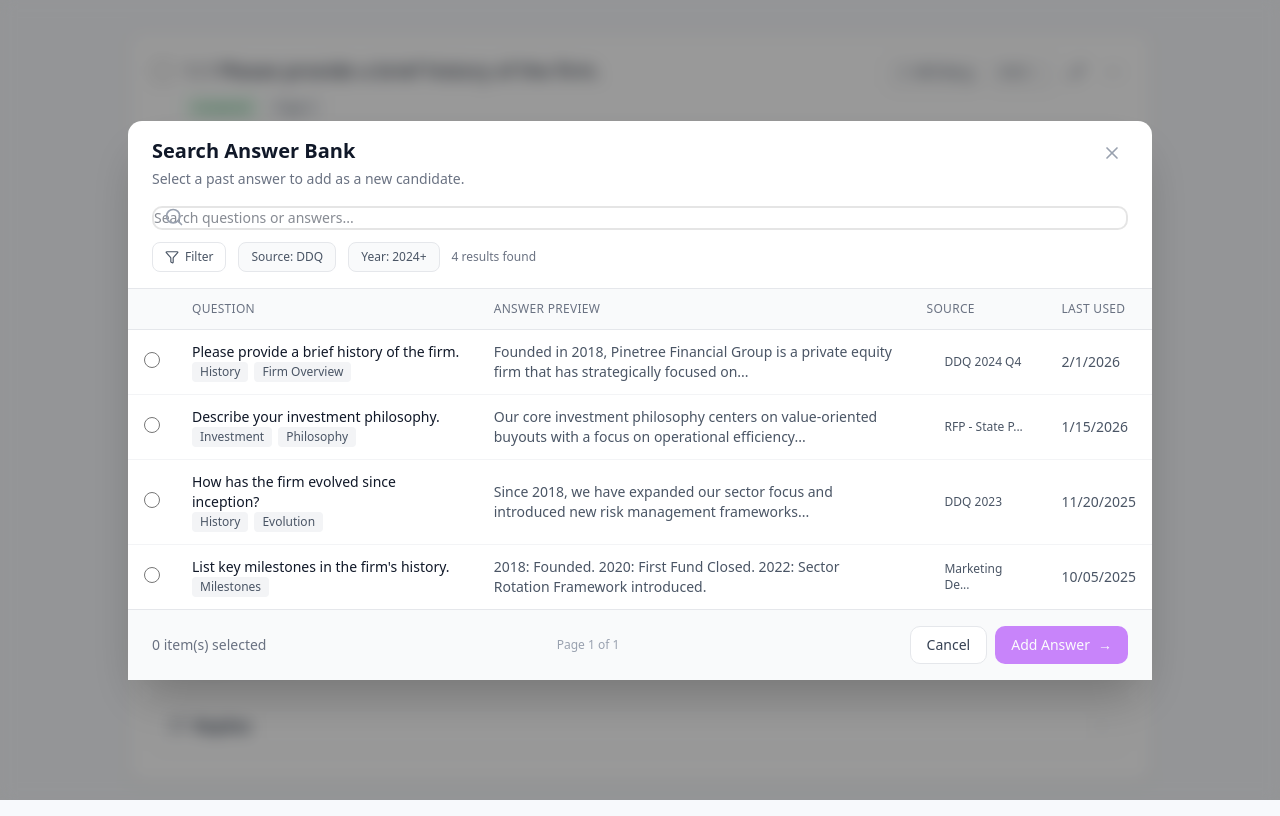
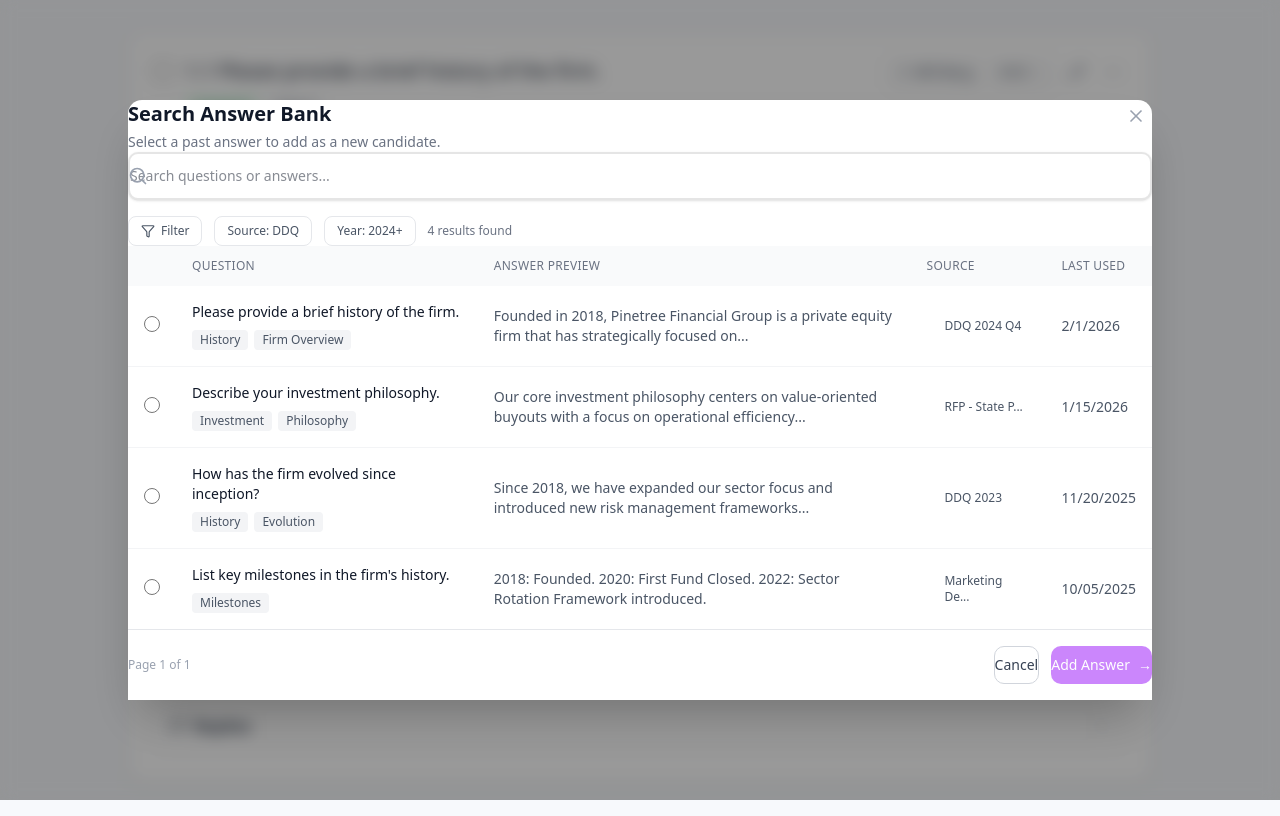
Before and after one commit to nyershov-prd/design-unified-answer-panel, a React (Vite) app: page / in a window 1280 px wide. Both pictures are taken after a click on the button 1064 px from the left and 153 px from the top of the page. Built offline with nearby package versions, Linux system fonts and the light colour scheme.

Commit message:
Improve Search Answer Bank modal layout and spacing to match design

```diff
--- a/src/components/ddq/SearchAnswerBankModal.tsx
+++ b/src/components/ddq/SearchAnswerBankModal.tsx
@@ -83,10 +83,10 @@ export const SearchAnswerBankModal: React.FC<SearchAnswerBankModalProps> = ({
       />
 
       {/* Modal */}
-      <div className="relative bg-white rounded-xl shadow-2xl w-full max-w-5xl max-h-[80vh] flex flex-col mx-4">
+      <div className="relative bg-white rounded-xl shadow-2xl w-full max-w-5xl max-h-[85vh] flex flex-col mx-4">
         {/* Header */}
-        <div className="px-6 py-4 border-b border-gray-200">
-          <div className="flex items-start justify-between mb-4">
+        <div className="px-8 py-6">
+          <div className="flex items-start justify-between mb-6">
             <div>
               <h2 className="text-xl font-semibold text-gray-900">Search Answer Bank</h2>
               <p className="text-sm text-gray-500 mt-1">Select a past answer to add as a new candidate.</p>
@@ -99,28 +99,28 @@ export const SearchAnswerBankModal: React.FC<SearchAnswerBankModalProps> = ({
             </button>
           </div>
 
-          {/* Search Bar */}
-          <div className="relative">
-            <Search className="absolute left-3 top-1/2 -translate-y-1/2 w-5 h-5 text-gray-400" />
+          {/* Search Bar - Centered and Prominent */}
+          <div className="relative max-w-2xl mx-auto mb-4">
+            <Search className="absolute left-4 top-1/2 -translate-y-1/2 w-5 h-5 text-gray-400" />
             <input
               type="text"
               value={searchQuery}
               onChange={(e) => setSearchQuery(e.target.value)}
               placeholder="Search questions or answers..."
-              className="w-full pl-10 pr-4 py-2.5 border-2 border-purple-300 rounded-lg focus:outline-none focus:border-purple-500 text-sm"
+              className="w-full pl-12 pr-4 py-3 border-2 border-purple-400 rounded-lg focus:outline-none focus:border-purple-500 text-sm shadow-sm"
             />
           </div>
 
           {/* Filters */}
-          <div className="flex items-center gap-3 mt-3">
+          <div className="flex items-center gap-3">
             <button className="flex items-center gap-1.5 px-3 py-1.5 text-xs font-medium text-gray-600 border border-gray-200 rounded-md hover:bg-gray-50">
               <Filter className="w-3.5 h-3.5" />
               Filter
             </button>
-            <div className="px-3 py-1.5 text-xs bg-gray-50 text-gray-600 border border-gray-200 rounded-md">
+            <div className="px-3 py-1.5 text-xs bg-white text-gray-600 border border-gray-200 rounded-md">
               Source: DDQ
             </div>
-            <div className="px-3 py-1.5 text-xs bg-gray-50 text-gray-600 border border-gray-200 rounded-md">
+            <div className="px-3 py-1.5 text-xs bg-white text-gray-600 border border-gray-200 rounded-md">
               Year: 2024+
             </div>
             <div className="ml-auto text-xs text-gray-500">{filteredAnswers.length} results found</div>
@@ -128,9 +128,9 @@ export const SearchAnswerBankModal: React.FC<SearchAnswerBankModalProps> = ({
         </div>
 
         {/* Table */}
-        <div className="flex-1 overflow-auto">
+        <div className="flex-1 overflow-auto px-8">
           <table className="w-full">
-            <thead className="bg-gray-50 border-b border-gray-200 sticky top-0">
+            <thead className="bg-gray-50 border-y border-gray-200 sticky top-0">
               <tr>
                 <th className="w-8 px-4 py-3"></th>
                 <th className="px-4 py-3 text-left text-xs font-medium text-gray-500 uppercase tracking-wide">Question</th>
@@ -139,14 +139,14 @@ export const SearchAnswerBankModal: React.FC<SearchAnswerBankModalProps> = ({
                 <th className="px-4 py-3 text-left text-xs font-medium text-gray-500 uppercase tracking-wide">Last Used</th>
               </tr>
             </thead>
-            <tbody className="divide-y divide-gray-100">
+            <tbody className="divide-y divide-gray-100 bg-white">
               {filteredAnswers.map((answer) => (
                 <tr
                   key={answer.id}
                   className="hover:bg-gray-50 cursor-pointer transition-colors"
                   onClick={() => handleSelect(answer.id)}
                 >
-                  <td className="px-4 py-3">
+                  <td className="px-4 py-4">
                     <input
                       type="radio"
                       checked={selectedIds.includes(answer.id)}
@@ -154,9 +154,9 @@ export const SearchAnswerBankModal: React.FC<SearchAnswerBankModalProps> = ({
                       className="w-4 h-4 accent-purple-600"
                     />
                   </td>
-                  <td className="px-4 py-3">
-                    <div className="text-sm font-medium text-gray-900">{answer.question}</div>
-                    <div className="flex gap-1.5 mt-1.5">
+                  <td className="px-4 py-4">
+                    <div className="text-sm font-medium text-gray-900 mb-2">{answer.question}</div>
+                    <div className="flex gap-1.5">
                       {answer.tags.map(tag => (
                         <span key={tag} className="px-2 py-0.5 text-xs bg-gray-100 text-gray-600 rounded">
                           {tag}
@@ -164,16 +164,16 @@ export const SearchAnswerBankModal: React.FC<SearchAnswerBankModalProps> = ({
                       ))}
                     </div>
                   </td>
-                  <td className="px-4 py-3 text-sm text-gray-600 max-w-md">
+                  <td className="px-4 py-4 text-sm text-gray-600 max-w-md">
                     <div className="line-clamp-2">{answer.answer}</div>
                   </td>
-                  <td className="px-4 py-3">
+                  <td className="px-4 py-4">
                     <div className="flex items-center gap-1.5 text-xs text-gray-600">
                       <span className="inline-block w-3 h-3 bg-gray-300 rounded"></span>
                       {answer.source}
                     </div>
                   </td>
-                  <td className="px-4 py-3 text-sm text-gray-600">{answer.lastUsed}</td>
+                  <td className="px-4 py-4 text-sm text-gray-600">{answer.lastUsed}</td>
                 </tr>
               ))}
             </tbody>
@@ -181,22 +181,19 @@ export const SearchAnswerBankModal: React.FC<SearchAnswerBankModalProps> = ({
         </div>
 
         {/* Footer */}
-        <div className="px-6 py-4 border-t border-gray-200 flex items-center justify-between bg-gray-50">
-          <div className="text-sm text-gray-500">
-            {selectedIds.length} item(s) selected
-          </div>
+        <div className="px-8 py-4 border-t border-gray-200 flex items-center justify-between bg-white">
           <div className="text-xs text-gray-400">Page 1 of 1</div>
-          <div className="flex gap-2">
+          <div className="flex gap-3">
             <button
               onClick={onClose}
-              className="px-4 py-2 text-sm font-medium text-gray-700 bg-white border border-gray-200 rounded-lg hover:bg-gray-50"
+              className="px-5 py-2 text-sm font-medium text-gray-700 bg-white border border-gray-300 rounded-lg hover:bg-gray-50"
             >
               Cancel
             </button>
             <button
               onClick={handleAddAnswer}
               disabled={selectedIds.length === 0}
-              className="px-4 py-2 text-sm font-medium text-white bg-purple-600 rounded-lg hover:bg-purple-700 disabled:opacity-50 disabled:cursor-not-allowed flex items-center gap-2"
+              className="px-5 py-2 text-sm font-medium text-white bg-purple-600 rounded-lg hover:bg-purple-700 disabled:opacity-50 disabled:cursor-not-allowed flex items-center gap-2"
             >
               Add Answer
               <span>→</span>
```
